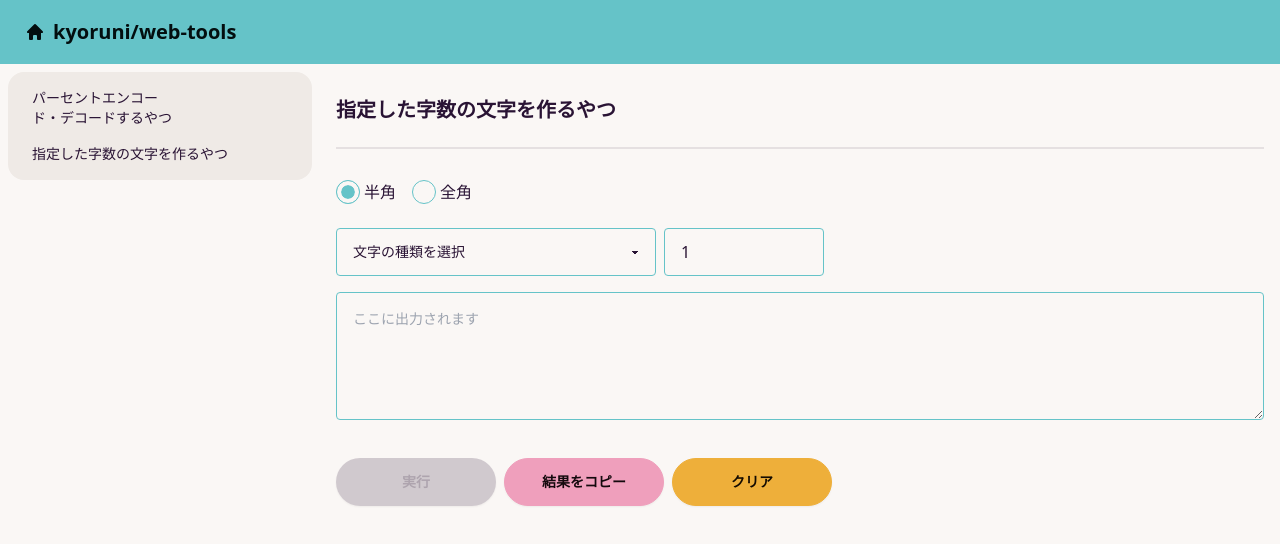
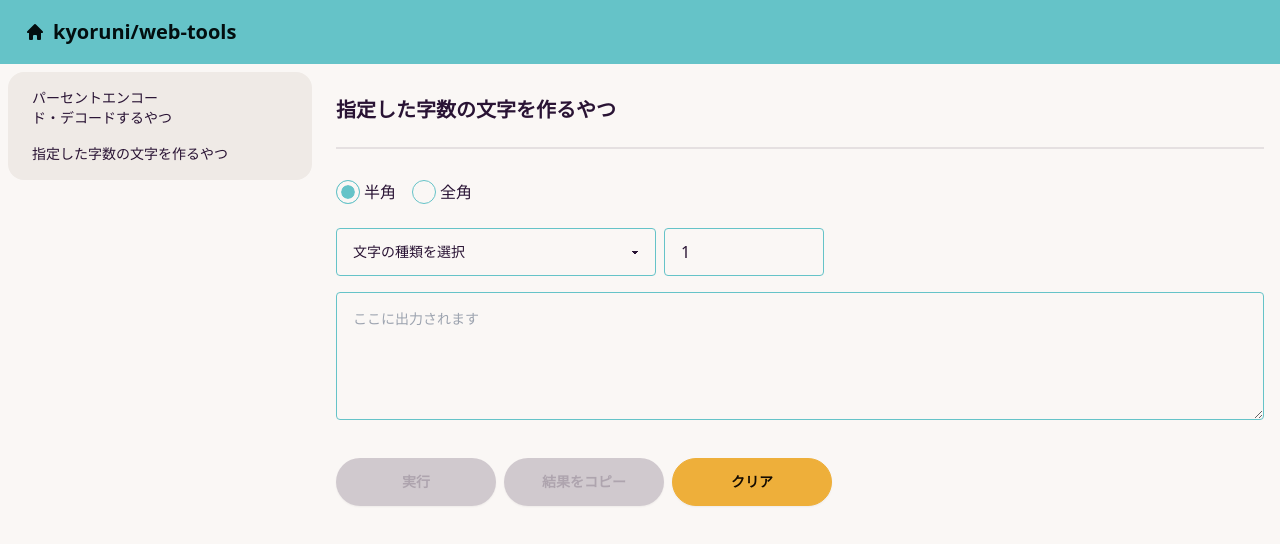
Before and after one commit to kyoruni/web-tools, a Nuxt app: page /string-generator in a window 1280 px wide. Shown: the top 544 px of the page. Built offline with nearby package versions, Linux system fonts and the light colour scheme.

Commit message:
:wrench: コピー対象があるときだけコピーボタン活性化

```diff
--- a/pages/string-generator.vue
+++ b/pages/string-generator.vue
@@ -22,7 +22,7 @@
     </div>
     <textarea class="textarea textarea-primary textarea-md w-full h-32 rounded mt-4 mb-4" placeholder="ここに出力されます" v-model="outputText"></textarea>
     <button class="btn btn-primary mr-2" :class="[isInvalidExecute ? 'btn-disabled' : '', buttonClass]" @click="execute">実行</button>
-    <button class="btn btn-secondary mr-2" :class="buttonClass" @click="copyButton">結果をコピー</button>
+    <button class="btn btn-secondary mr-2" :class="[isOutputEmpty ? 'btn-disabled' : '', buttonClass]" @click="copyButton">結果をコピー</button>
     <button class="btn btn-accent" :class="buttonClass" @click="clear">クリア</button>
   </div>
 </template>
@@ -60,6 +60,10 @@ const buttonClass = 'w-40 mt-4';
 
 const isInvalidExecute = computed(() => {
   return !charType.value || charCount.value === 0;
+});
+
+const isOutputEmpty = computed(() => {
+  return outputText.value.length === 0;
 });
 
 const isHalf = computed(() => {
```
